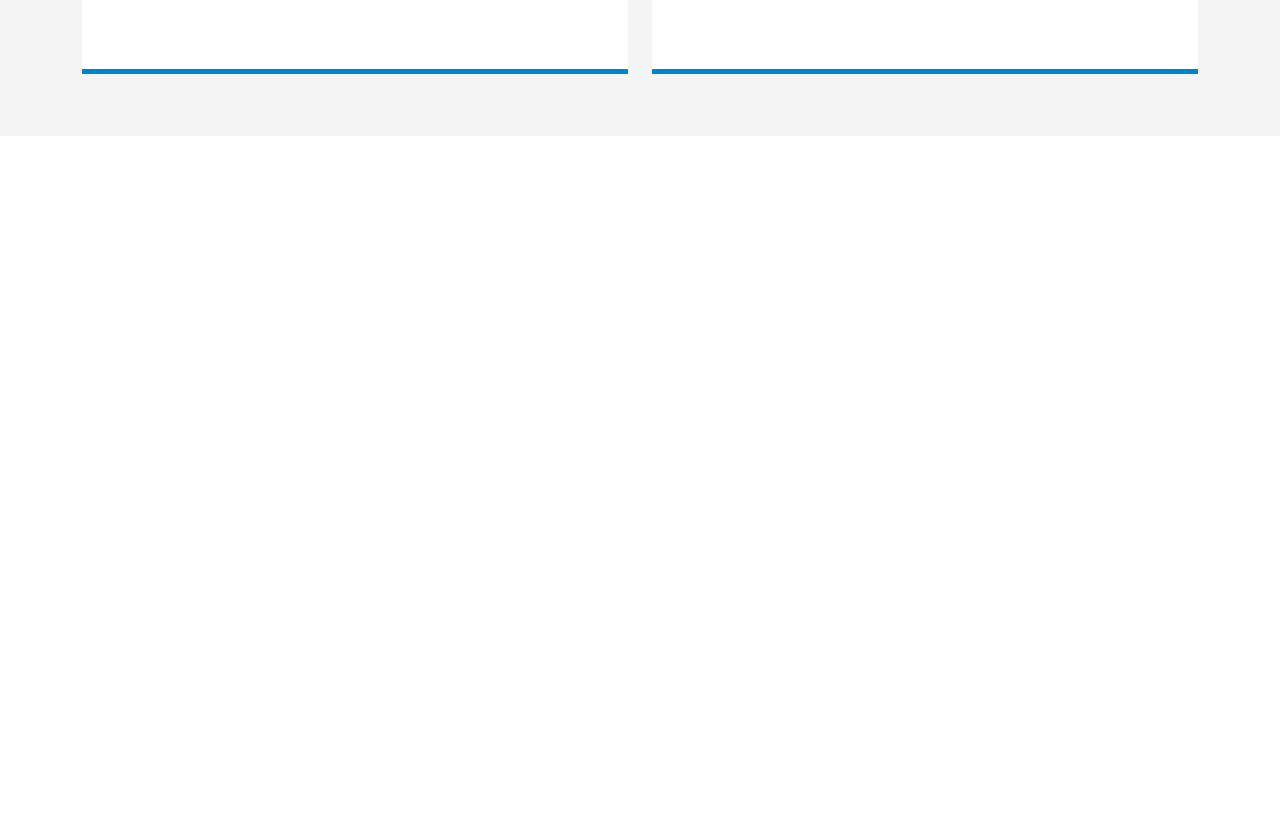
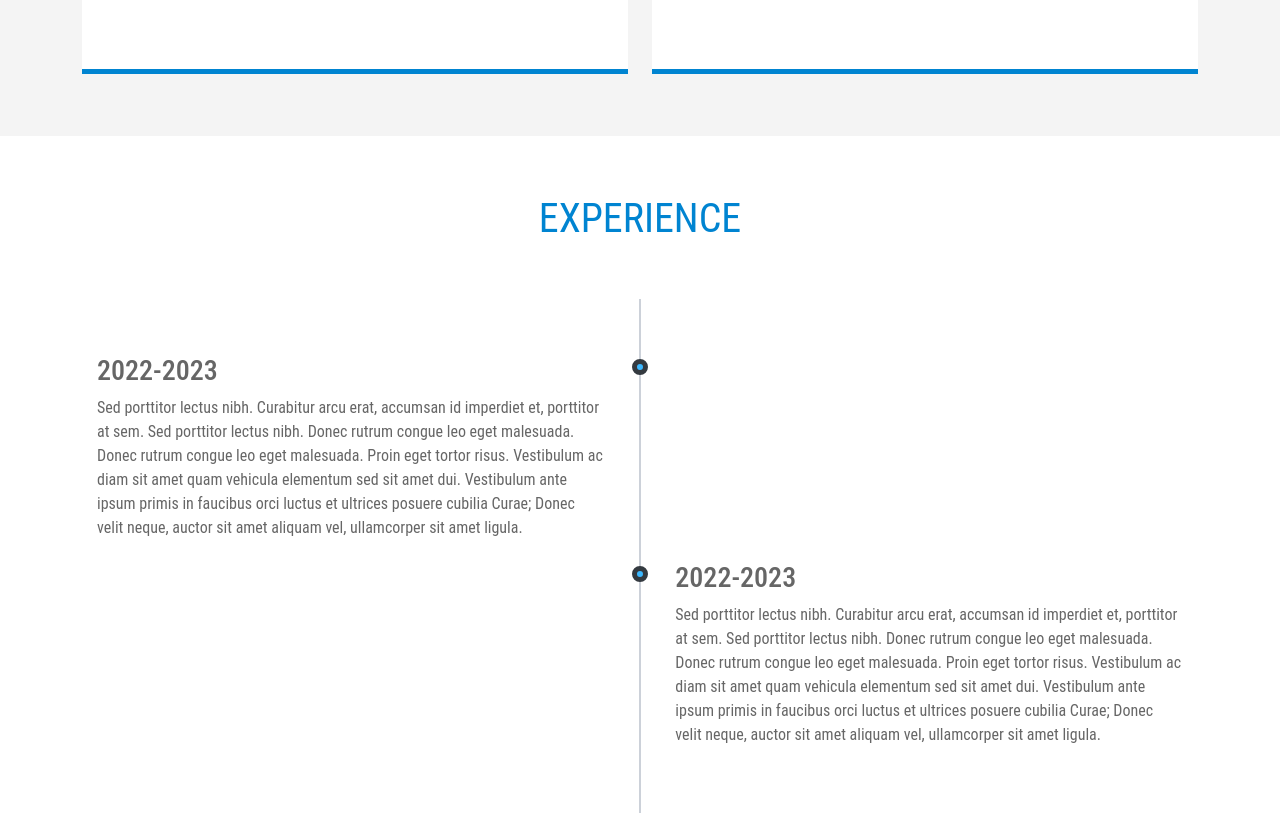
Before and after one commit to DimitrisTagaroulias/My-Portfolio, a React (Create React App) app: page / in a window 1280 px wide. Shown: the part 1560-2384 px from the top of the page. Before the commit the page ends 1696 px from the top, so only its background shows below. Built offline with nearby package versions, Linux system fonts and the light colour scheme.

Commit message:
Experience component completed

```diff
--- a/src/App.css
+++ b/src/App.css
@@ -42,12 +42,16 @@
 :root {
   --primary-white: #fff;
   --primary-light-gray: #f4f4f4;
+  --primary-gray: #ccd1d9;
+  --primary-dark-gray: #666666;
   /* --primary-teal: rgb(75, 219, 255); */
   --primary-teal: rgb(60, 184, 255);
   --primary-blue: rgb(0, 132, 209);
   --primary-light-blue: rgb(0, 155, 245);
+  --primary-lighter-blue: rgb(60, 170, 255);
   --primary-dark-blue: rgb(0, 101, 160);
   --primary-dark: rgb(52, 58, 64);
+  --primary-light-dark: rgb(95, 99, 105);
   --primary-red: #ef4035;
   --primary-hover-red: #f33501;
 }
@@ -299,3 +303,92 @@ nav ul li {
 .services .box:hover p {
   color: var(--primary-white);
 }
+
+/**** EXPERIENCE ****/
+.experience {
+  padding: 0.7rem;
+}
+
+.experience-wrapper {
+  position: relative;
+  padding: 3.125rem 0;
+  overflow: hidden;
+}
+
+.experience h1 {
+  text-transform: uppercase;
+  color: var(--primary-blue);
+}
+
+.experience-wrapper::before {
+  position: absolute;
+  content: "";
+  top: 0;
+  left: 50%;
+  margin-left: -1px;
+  width: 0.125rem;
+  height: 100%;
+  background-color: var(--primary-gray);
+  z-index: 1;
+}
+
+.timeline-block {
+  width: calc(50% + 0.5rem);
+  display: flex;
+  justify-content: space-between;
+  clear: both;
+}
+
+.timeline-block-left {
+  float: left;
+  direction: rtl;
+}
+
+.timeline-block-right {
+  float: right;
+}
+
+.marker {
+  width: 1rem;
+  height: 1rem;
+  border-radius: 50%;
+  border: solid 0.3125rem var(--primary-dark);
+  background-color: var(--primary-teal);
+  margin-top: 0.625rem;
+  z-index: 3;
+}
+
+.timeline-content {
+  width: 95%;
+  padding: 0 0.9375rem;
+  color: var(--primary-dark-gray);
+  direction: ltr;
+}
+
+.timeline-content h3 {
+  margin-top: 0.3125rem;
+  color: var(--primary-dark-gray);
+  font-weight: 500 !important;
+}
+
+/**** MEDIA ****/
+@media (max-width: 768px) {
+  .experience .container {
+    padding-left: 0;
+  }
+
+  .experience-wrapper::before {
+    left: 0.5rem;
+    margin-bottom: 1.875rem;
+  }
+  .timeline-block-left {
+    float: none;
+    direction: ltr;
+    width: 100%;
+  }
+
+  .timeline-block-right {
+    float: none;
+    width: 100%;
+  }
+} ;
--- a/src/App.js
+++ b/src/App.js
@@ -5,6 +5,7 @@ import Navbar from "./components/Navbar";
 import Header from "./components/Header";
 import AboutMe from "./components/AboutMe";
 import Services from "./components/Services";
+import Experience from "./components/Experience";
 
 function App() {
   return (
@@ -15,6 +16,7 @@ function App() {
       <div className="my-info">
         <AboutMe />
         <Services />
+        <Experience />
       </div>
     </>
   );
--- /dev/null
+++ b/src/components/Experience.js
@@ -0,0 +1,48 @@
+import React from "react";
+
+const Experience = () => {
+  return (
+    <div className="experience">
+      <div className="d-flex justify-content-center my-5">
+        <h1>experience</h1>
+      </div>
+      <div className="container experience-wrapper">
+        <div className="timeline-block timeline-block-left">
+          <div className="marker"></div>
+          <div className="timeline-content">
+            <h3>2022-2023</h3>
+            <p>
+              Sed porttitor lectus nibh. Curabitur arcu erat, accumsan id
+              imperdiet et, porttitor at sem. Sed porttitor lectus nibh. Donec
+              rutrum congue leo eget malesuada. Donec rutrum congue leo eget
+              malesuada. Proin eget tortor risus. Vestibulum ac diam sit amet
+              quam vehicula elementum sed sit amet dui. Vestibulum ante ipsum
+              primis in faucibus orci luctus et ultrices posuere cubilia Curae;
+              Donec velit neque, auctor sit amet aliquam vel, ullamcorper sit
+              amet ligula.
+            </p>
+          </div>
+        </div>
+        {/*  */}
+        <div className="timeline-block timeline-block-right">
+          <div className="marker"></div>
+          <div className="timeline-content">
+            <h3>2022-2023</h3>
+            <p>
+              Sed porttitor lectus nibh. Curabitur arcu erat, accumsan id
+              imperdiet et, porttitor at sem. Sed porttitor lectus nibh. Donec
+              rutrum congue leo eget malesuada. Donec rutrum congue leo eget
+              malesuada. Proin eget tortor risus. Vestibulum ac diam sit amet
+              quam vehicula elementum sed sit amet dui. Vestibulum ante ipsum
+              primis in faucibus orci luctus et ultrices posuere cubilia Curae;
+              Donec velit neque, auctor sit amet aliquam vel, ullamcorper sit
+              amet ligula.
+            </p>
+          </div>
+        </div>
+      </div>
+    </div>
+  );
+};
+
+export default Experience;
--- a/src/components/Navbar.js
+++ b/src/components/Navbar.js
@@ -42,7 +42,7 @@ const Navbar = () => {
             </li>
             <li className="nav-item">
               <a className="nav-link" href="#">
-                how work
+                experience
               </a>
             </li>
             <li className="nav-item">
```
